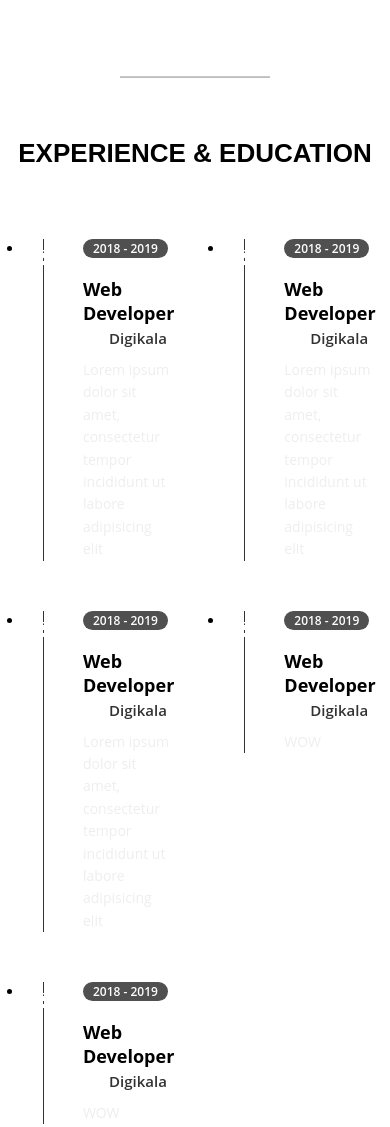
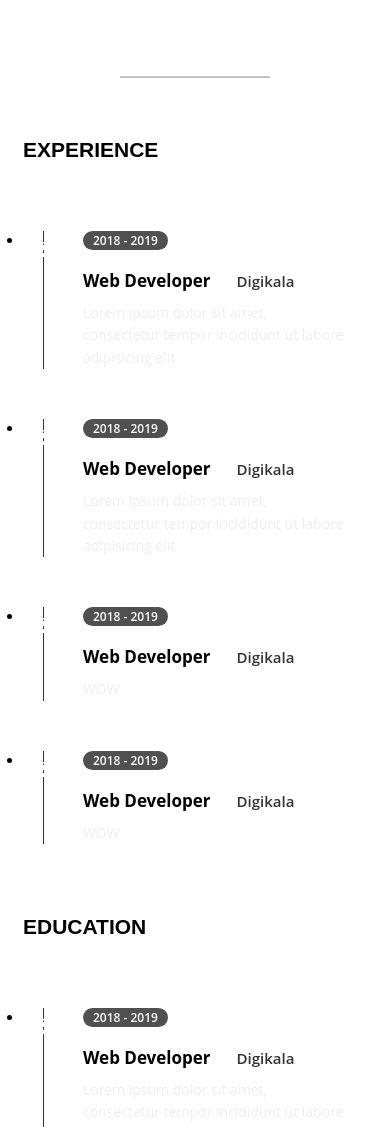
Before and after one commit to Rezahasani1378/reza-hasani-personal-website, a Gatsby site: page /about in a window 390 px wide. Shown: the part 1360-2487 px from the top of the page. Built offline with nearby package versions, Linux system fonts and the light colour scheme; Gatsby itself is replaced by a stand-in of ours.

Commit message:
Added some responsive styles to the Experiences section of About page

```diff
--- a/src/components/ExperienceItem/styles.ts
+++ b/src/components/ExperienceItem/styles.ts
@@ -48,6 +48,10 @@ export const Title = styled.h5`
   margin: 7px 0 10px;
   font-family: Open Sans, sans-serif;
 
+  @media (max-width: 576px) {
+    font-size: 17px;
+  }
+
   span {
     font-size: 15px;
     font-weight: 600;
--- a/src/pages/about.tsx
+++ b/src/pages/about.tsx
@@ -69,6 +69,31 @@ const ExperienceTitle = styled.h3`
   font-family: Poppins, sans-serif;
   line-height: 1.6;
   padding-bottom: 3rem;
+
+  @media (max-width: 992px) {
+    display: none;
+  }
+`;
+
+const ExperienceTitleMobile = styled.h3`
+  display: none;
+  padding: 0 15px 3rem;
+  //todo: duplicate from the previous constant
+  font-size: 26px;
+  font-weight: 600;
+  text-align: left;
+  text-transform: uppercase;
+  margin: 0;
+  font-family: Poppins, sans-serif;
+  line-height: 1.6;
+
+  @media (max-width: 992px) {
+    display: block;
+  }
+
+  @media (max-width: 576px) {
+    font-size: 21px;
+  }
 `;
 
 const ExperiencesContainer = styled.div`
@@ -79,6 +104,10 @@ const ExperiencesContainer = styled.div`
   ul {
     padding-left: 15px;
     padding-right: 15px;
+  }
+
+  @media (max-width: 992px) {
+    flex-direction: column;
   }
 `;
 
@@ -127,6 +156,7 @@ const AboutPage = () => {
       <Separator />
       <ExperienceTitle>EXPERIENCE & EDUCATION</ExperienceTitle>
       <ExperiencesContainer>
+        <ExperienceTitleMobile>EXPERIENCE</ExperienceTitleMobile>
         <ul>
           {experiences.technical.map(
             ({ icon, title, company, period, description }) => (
@@ -140,6 +170,7 @@ const AboutPage = () => {
             )
           )}
         </ul>
+        <ExperienceTitleMobile>EDUCATION</ExperienceTitleMobile>
         <ul>
           {experiences.academic.map(
             ({ icon, title, university, period, description }) => (
```
